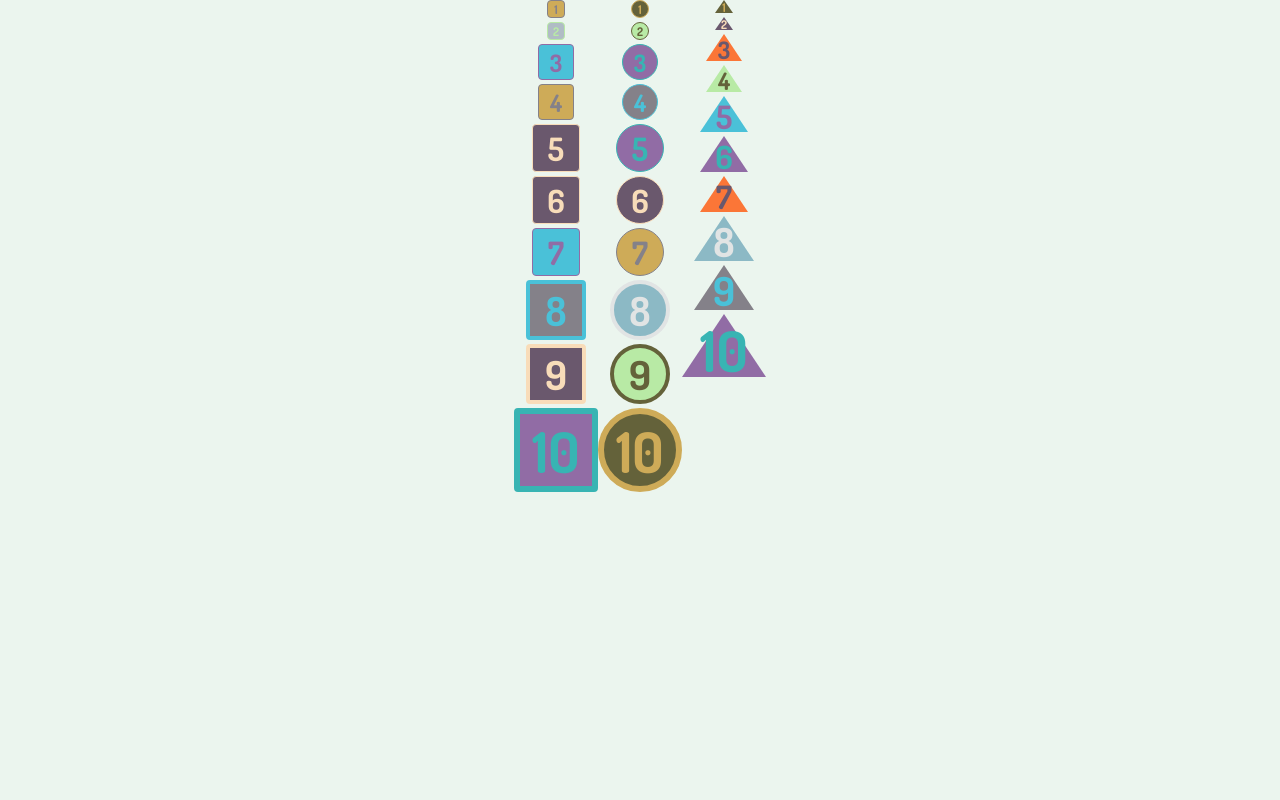
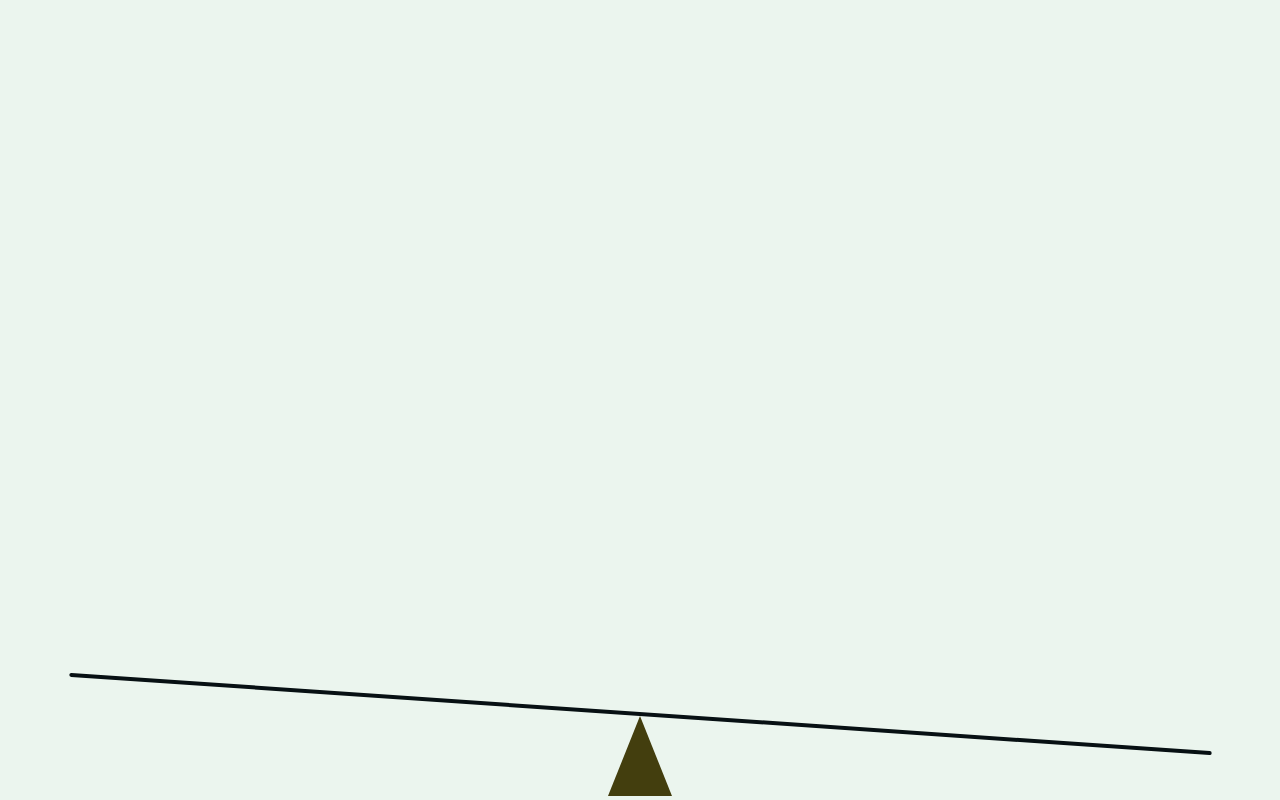
Before and after one commit to mloureiro/challenge-teeter-totter, a Vue app: page / in a window 1280 px wide. Built offline with nearby package versions, Linux system fonts and the light colour scheme.

Commit message:
Rename App component with a WIP implementation

```diff
--- a/src/app.vue
+++ /dev/null
@@ -1,31 +0,0 @@
-<template>
-	<div class="app">
-		<!-- TODO remove test -->
-		<div class="app __row" v-for="type in ['square', 'circle', 'triangle']">
-			<shape v-for="i in 10" :type="type" :weight="i" />
-		</div>
-	</div>
-</template>
-
-<script>
-import Shape from './components/shape.vue';
-
-export default {
-	components: { Shape },
-};
-</script>
-
-<style scoped lang="scss">
-.app {
-	display: flex;
-	justify-content: center;
-
-	&.__row {
-		display: flex;
-		flex-direction: column;
-		justify-content: start;
-		align-items: center;
-		gap: var(--space-s);
-	}
-}
-</style>
--- a/src/main.js
+++ b/src/main.js
@@ -1,5 +1,5 @@
 import { createApp } from 'vue'
-import App from './app.vue'
+import Playground from './playground.vue'
 import './main.scss';
 
-createApp(App).mount('#app')
+createApp(Playground).mount('#app')
--- /dev/null
+++ b/src/playground.vue
@@ -0,0 +1,49 @@
+<template>
+	<div class="playground">
+		<scale :deviation="deviation" />
+	</div>
+</template>
+
+<script>
+import Scale from './components/scale.vue';
+import Shape from './components/shape.vue';
+
+export default {
+	components: { Scale, Shape },
+	data: () => ({
+		deviation: 50,
+	}),
+	mounted() {
+		window.addEventListener('keydown', this.onKeyPress)
+	},
+	unmounted() {
+		window.removeEventListener('keydown', this.onKeyPress)
+	},
+	methods: {
+		onKeyPress(event) {
+			const action = {
+				ArrowRight: this.onMoveRight,
+				ArrowLeft: this.onMoveLeft,
+			}[event.key];
+
+			action?.();
+		},
+		onMoveRight() {
+			// TODO
+		},
+		onMoveLeft() {
+			// TODO
+		},
+	},
+};
+</script>
+
+<style scoped lang="scss">
+.playground {
+	height: 100vh;
+	width: 100vw;
+	padding: var(--space-s);
+	display: flex;
+	justify-content: center;
+}
+</style>
```
